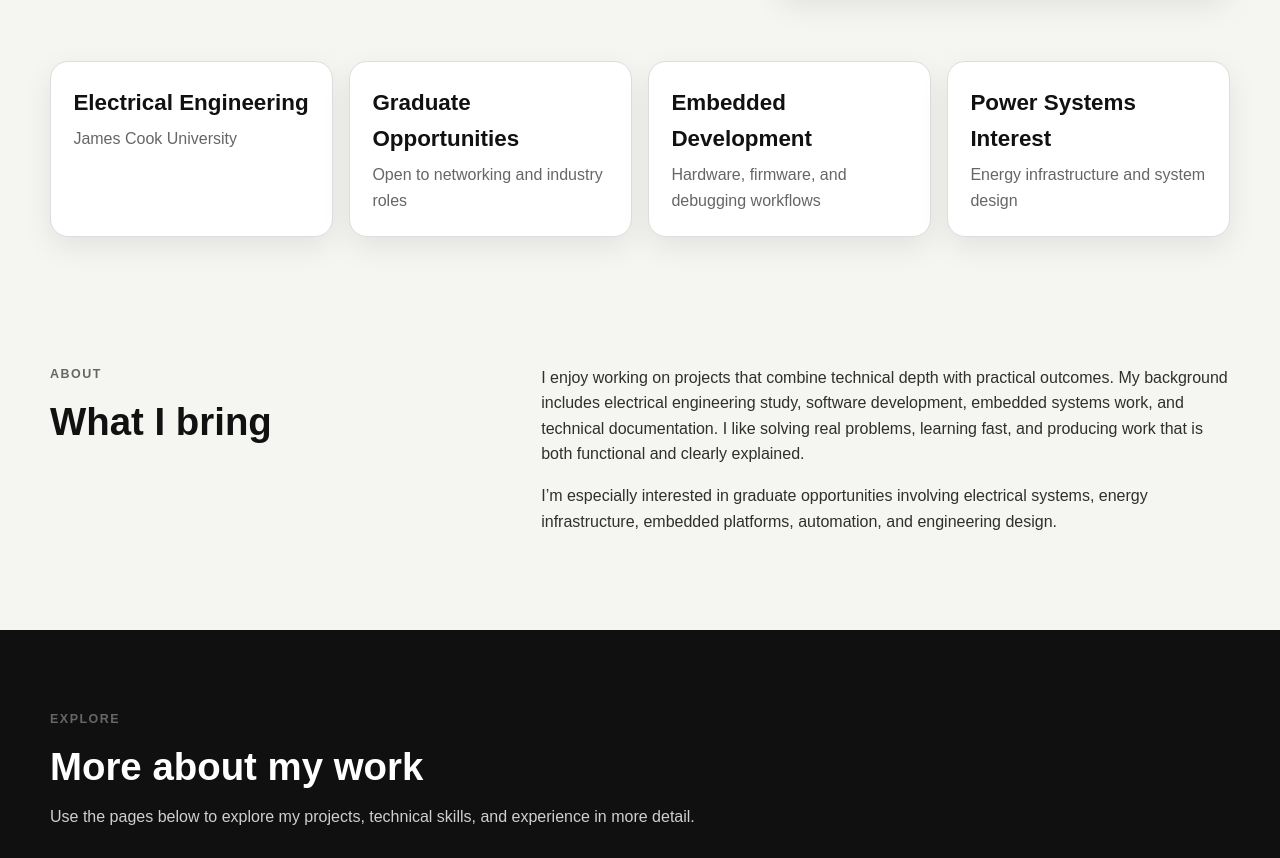
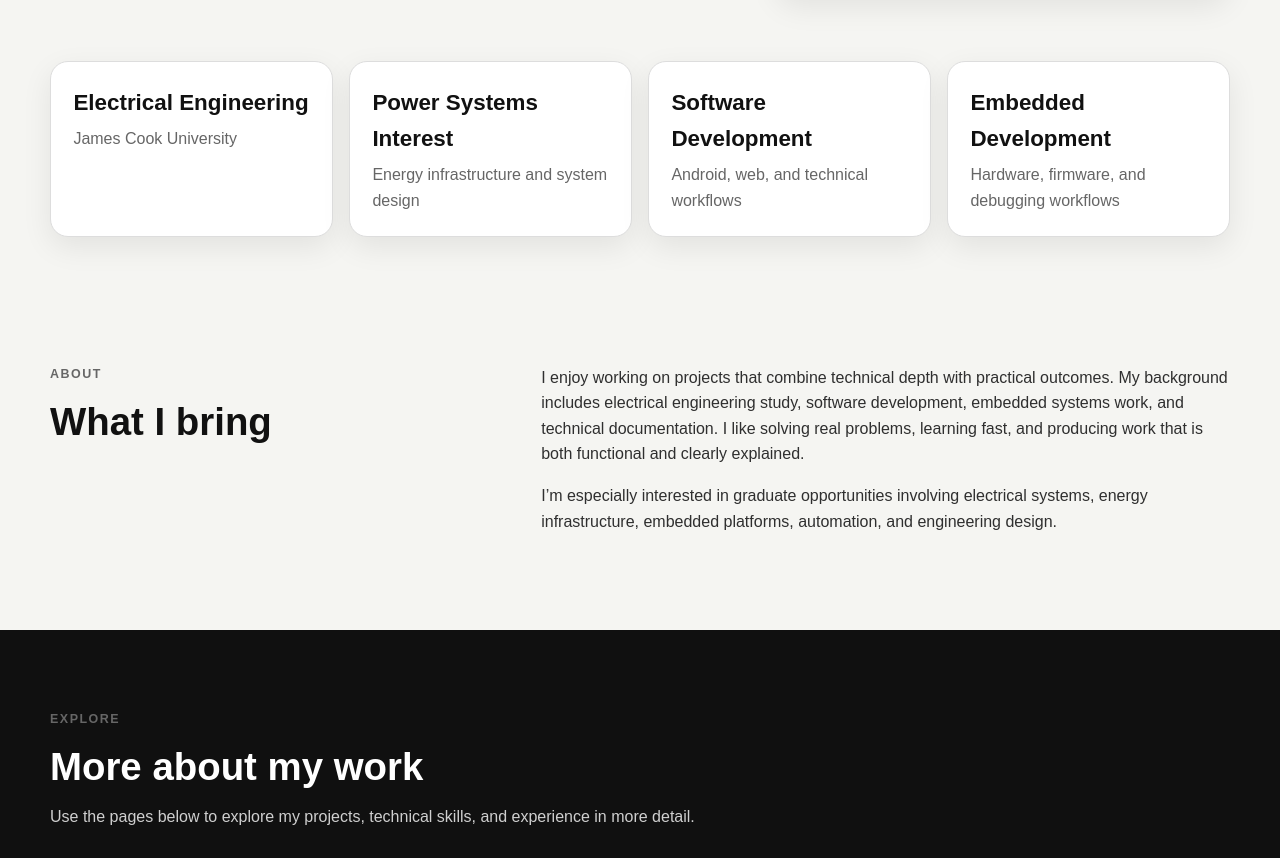
Before and after one commit to BowdenBen/My_Website, a plain HTML site: page index.html in a window 1280 px wide. Shown: the part 924-1782 px from the top of the page. Drawn offline with Linux system fonts and the light colour scheme.

Commit message:
update proof item

```diff
--- a/index.html
+++ b/index.html
@@ -76,18 +76,19 @@
                 </article>
 
                 <article class="proof-item">
-                    <h2>Graduate Opportunities</h2>
-                    <p>Open to networking and industry roles</p>
+                    <h2>Power Systems Interest</h2>
+                    <p>Energy infrastructure and system design</p>
+                </article>
+
+
+                <article class="proof-item">
+                    <h2>Software Development</h2>
+                    <p>Android, web, and technical workflows</p>
                 </article>
 
                 <article class="proof-item">
                     <h2>Embedded Development</h2>
                     <p>Hardware, firmware, and debugging workflows</p>
-                </article>
-
-                <article class="proof-item">
-                    <h2>Power Systems Interest</h2>
-                    <p>Energy infrastructure and system design</p>
                 </article>
             </div>
         </section>
```
